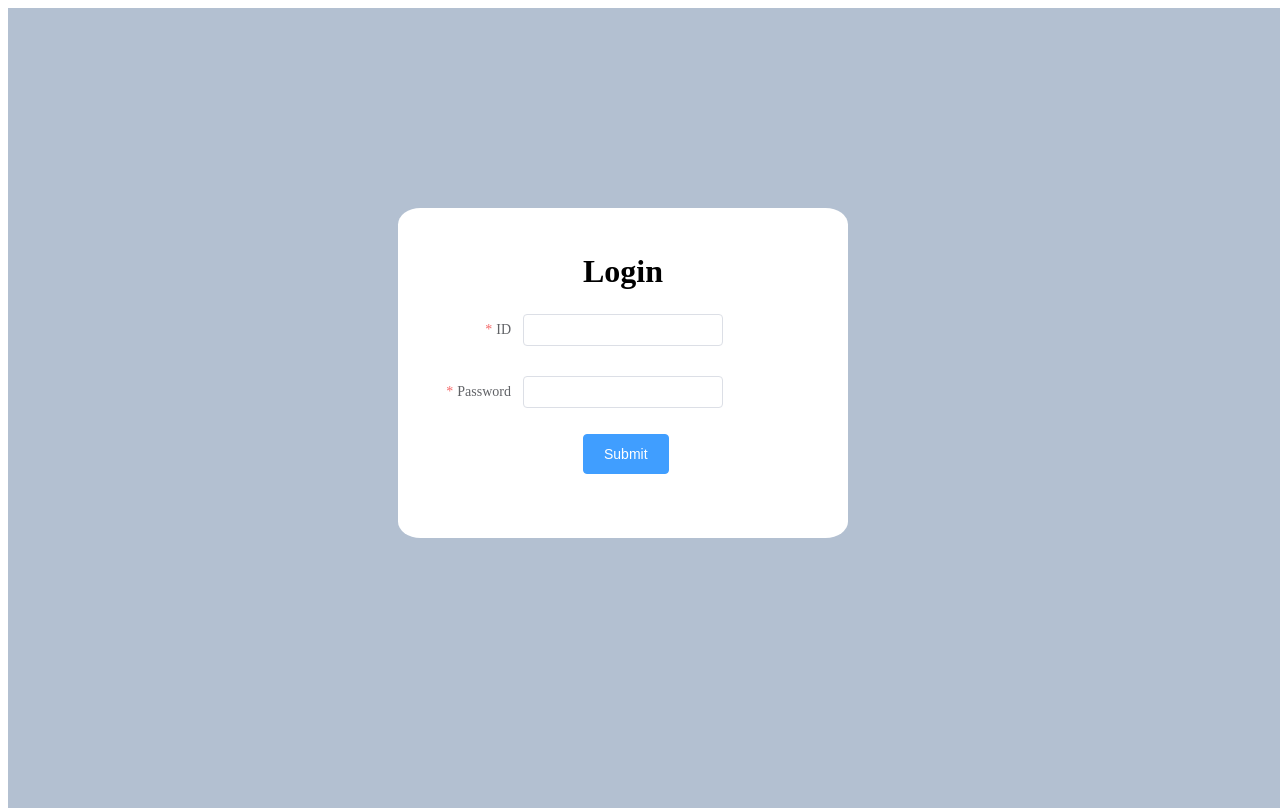
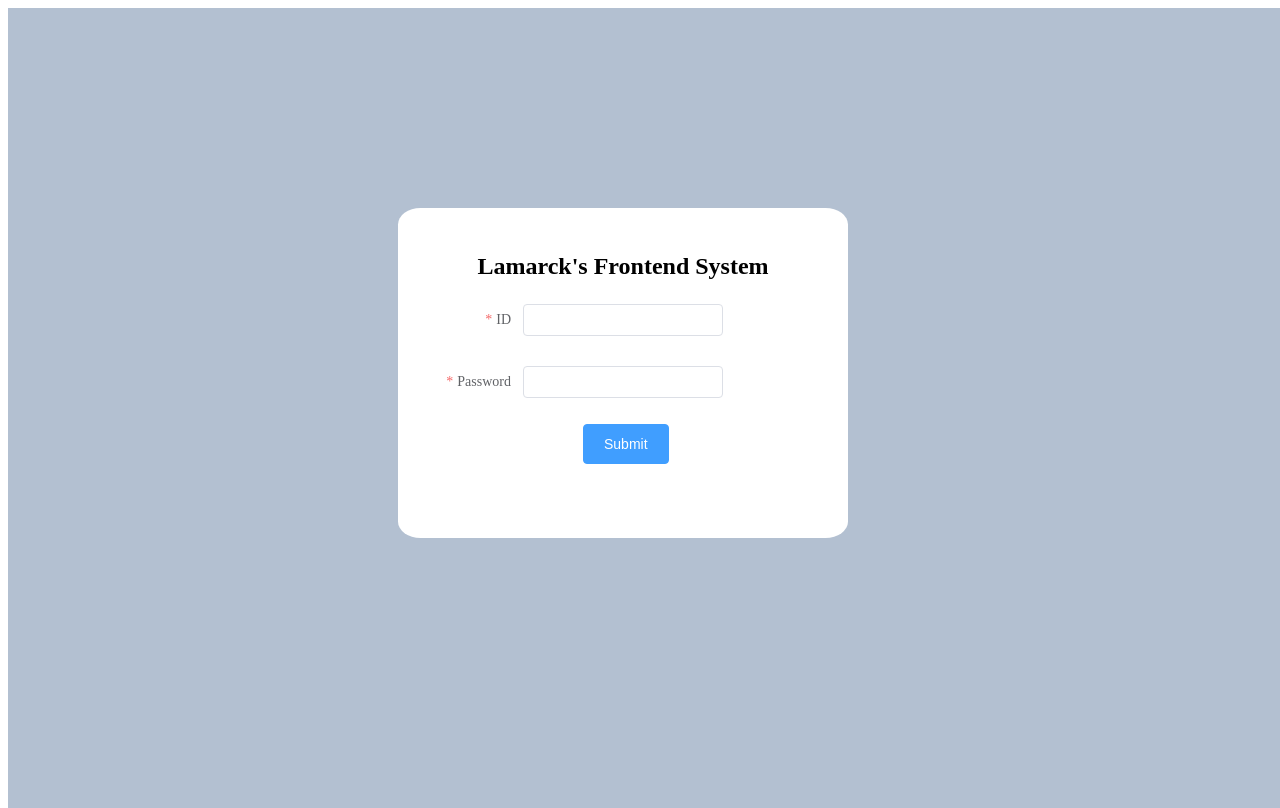
Before and after one commit to LamarckLab/020_SpringbootWeb_WMS_Frontend, a Vue app: page / in a window 1280 px wide. Built offline with nearby package versions, Linux system fonts and the light colour scheme.

Commit message:
优化了/home的相关内容

```diff
--- a/src/components/HomeComponent.vue
+++ b/src/components/HomeComponent.vue
@@ -37,17 +37,13 @@
       </el-descriptions-item>
     </el-descriptions>
 
-    <DateUtils></DateUtils>
   </div>
 </template>
 
 <script>
-import DateUtils from "./DateUtils";
 export default {
-  name: "Home",
-  components: {DateUtils},
+  name: "HomeComponent",
   data() {
-
     return {
       user:{}
     }
--- a/src/components/LoginComponent.vue
+++ b/src/components/LoginComponent.vue
@@ -2,7 +2,7 @@
   <div class="loginBody">
     <div class="loginDiv">
       <div class="login-content">
-        <h1 class="login-title">Login</h1>
+        <h2 class="login-title">Lamarck's Frontend System</h2>
 
         <!--登录页面的表单-->
         <el-form :model="loginForm" label-width="100px"
--- a/src/components/MainComponent.vue
+++ b/src/components/MainComponent.vue
@@ -16,6 +16,7 @@
 
       <el-main style="height: 100%">  <!--页面右侧的数据展示部分-->
         <TableComponent></TableComponent>
+<!--        <router-view></router-view>-->
       </el-main>
     </el-container>
   </el-container>
@@ -30,9 +31,10 @@
   import HeaderComponent from "@/components/HeaderComponent.vue";
   import TableComponent from "@/components/TableComponent.vue";
 
+
   export default {
     name: "MainComponent",
-    components: {TableComponent, HeaderComponent, AsideComponent},
+    components: {HeaderComponent, AsideComponent,TableComponent},
     data(){
       return{
         isCollapse:false,
--- a/src/router/index.js
+++ b/src/router/index.js
@@ -15,7 +15,7 @@ const routes = [
                 path: '/home',
                 name: 'home',
                 meta:{
-                    title:'首页'
+                    title:'home'
                 },
                 component: () => import('../components/HomeComponent'),
             }
```
Also changed, not shown: src/components/HeaderComponent.vue (+0 -7 lines).
